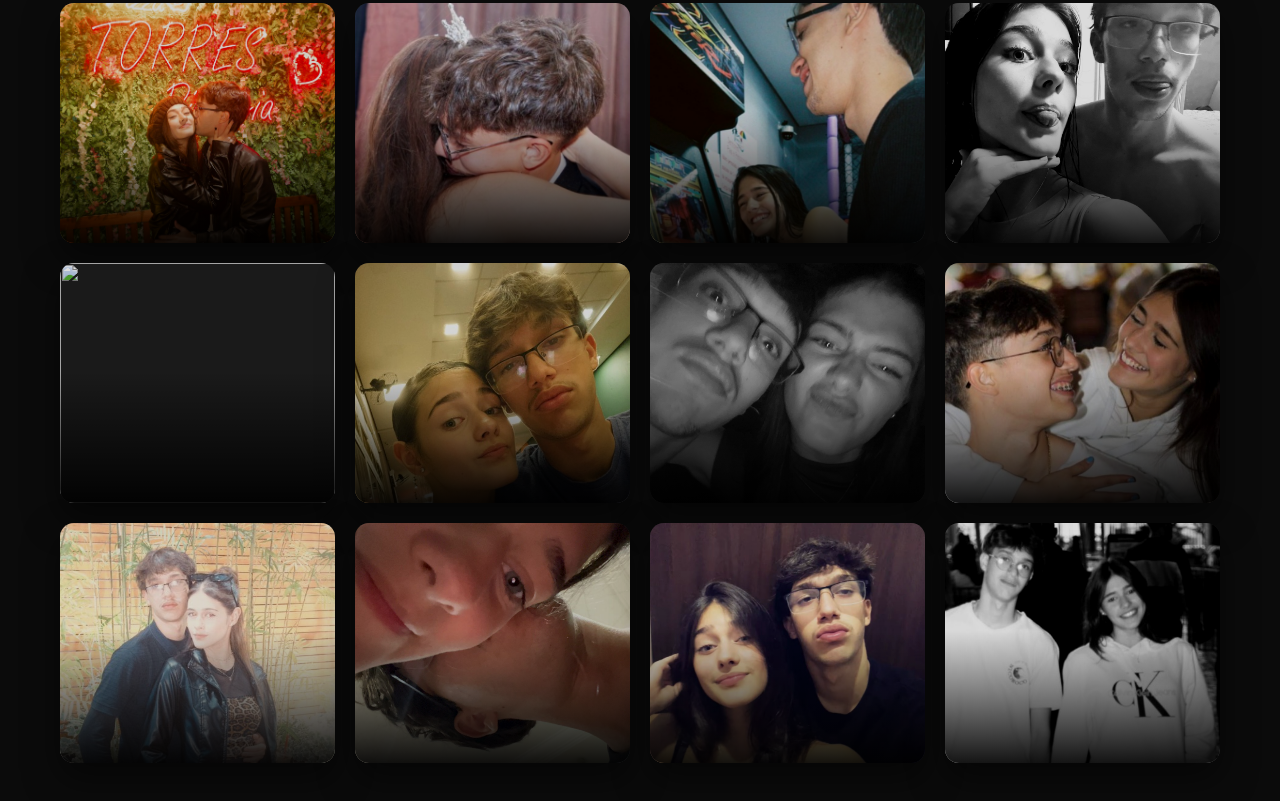
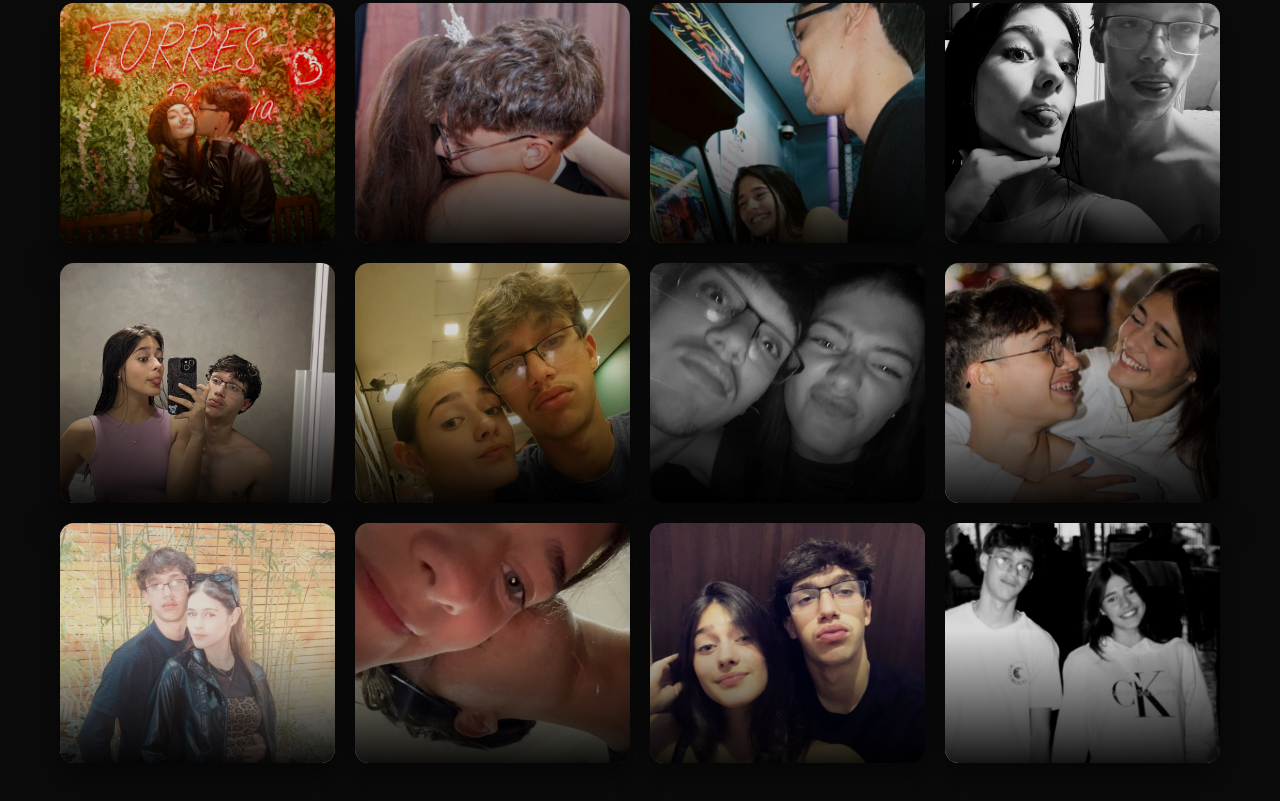
Before and after one commit to PH576/present-o, a plain HTML site: page index.html in a window 1280 px wide. Shown: the part 974-1775 px from the top of the page. Drawn offline with Linux system fonts and the light colour scheme.

Commit message:
Update index.html

```diff
--- a/index.html
+++ b/index.html
@@ -112,7 +112,7 @@
       <!-- MAIS 4 -->
 
       <div class="card">
-        <img src="essaaaa.jpeg">
+        <img src="arrumada1.jpeg">
       </div>
 
       <div class="card">
```
